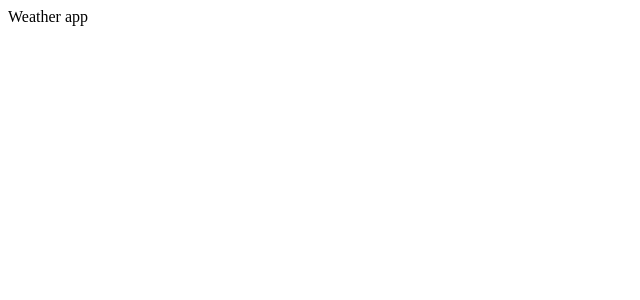
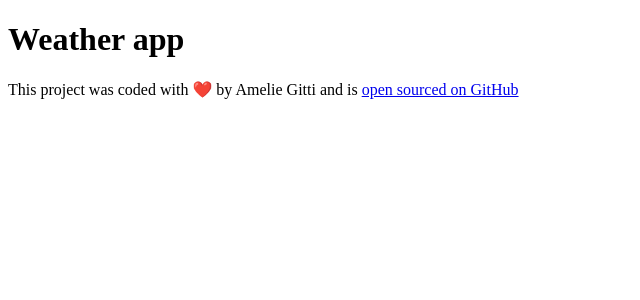
Before and after one commit to amegi73/react-weather-app, a React (Create React App) app: page / in a window 1280 px wide. Shown: the top 300 px of the page, without its empty margins (0-640 px from the left). Built offline with nearby package versions, Linux system fonts and the light colour scheme.

Commit message:
Added the GitHub url

```diff
--- a/src/App.js
+++ b/src/App.js
@@ -3,5 +3,15 @@ import React from "react";
 import "./App.css";
 
 export default function App() {
-  return <div className="App">Weather app</div>;
+  return (
+    <div className="App">
+      <h1>Weather app</h1>
+      <footer>
+        This project was coded with ❤️ by Amelie Gitti and is {""}
+        <a href="https://github.com/amegi73/react-weather-app" target="_blank">
+          open sourced on GitHub
+        </a>
+      </footer>
+    </div>
+  );
 }
```
